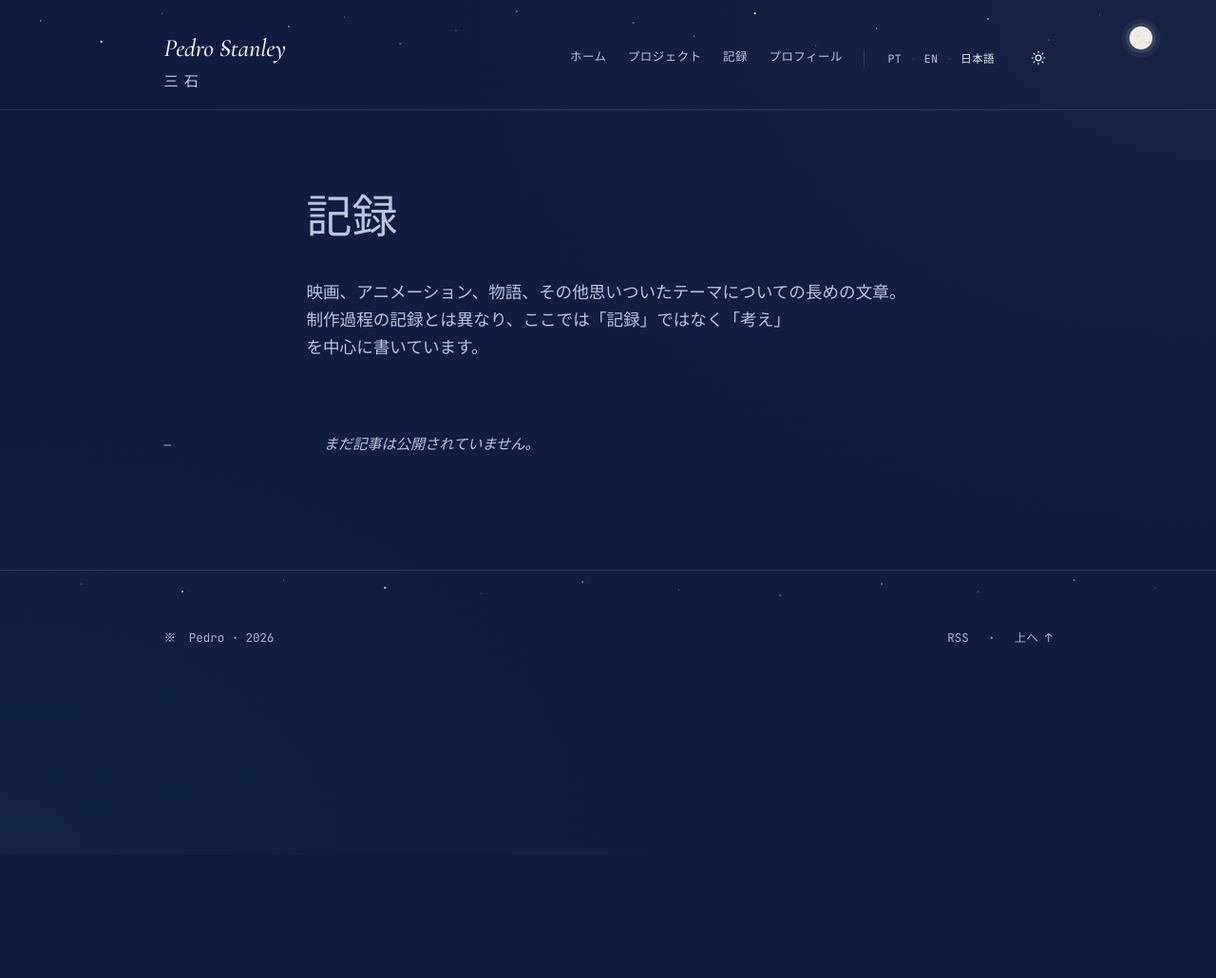
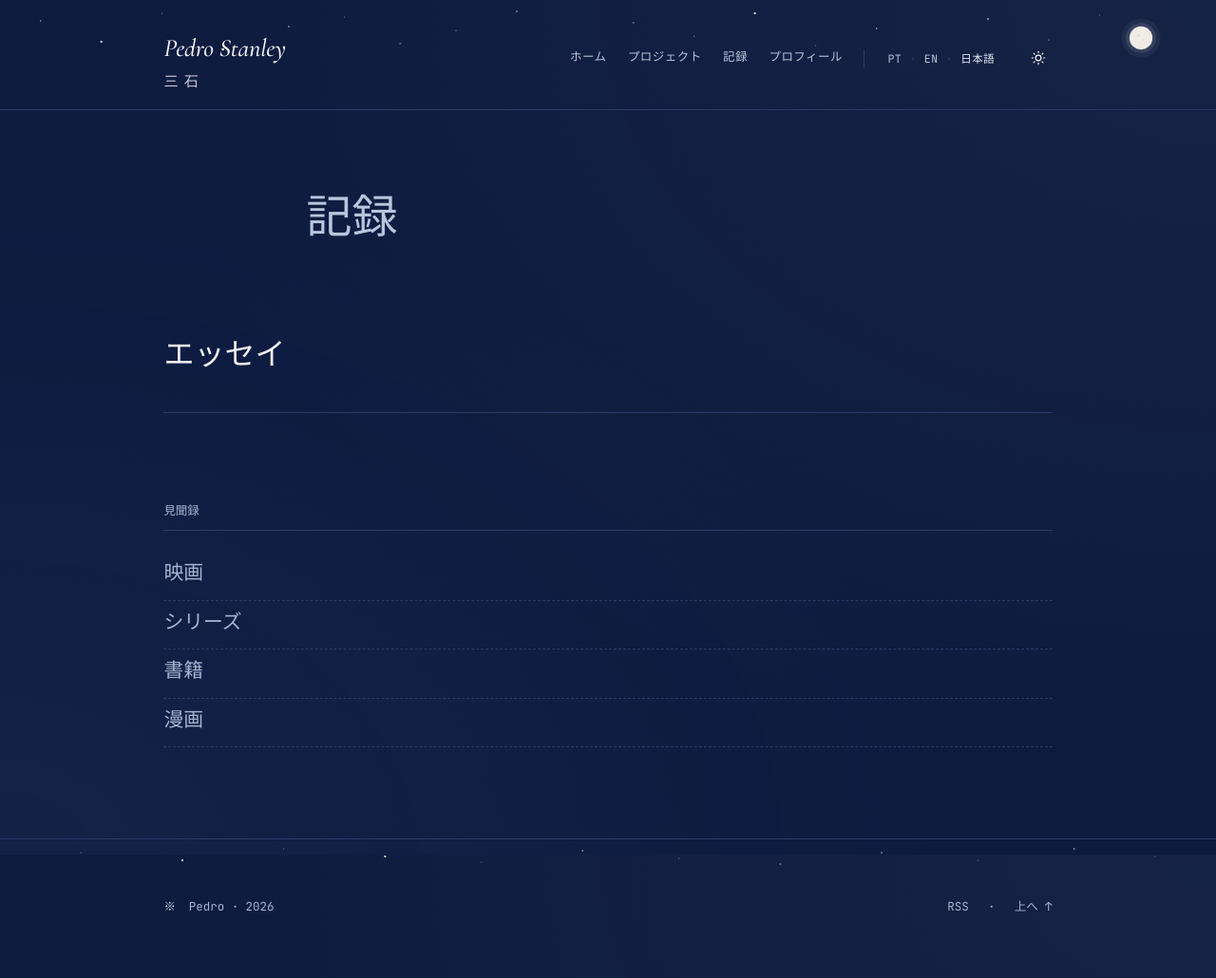
Before and after one commit to sanseki3/sanseki3.github.io, a Jekyll site: the page built from ja/archive.html, in a window 1280 px wide. Shown: the whole page at 95% size. Built offline with Jekyll 4.4.1, drawn with Linux system fonts in a browser that asks for light colours; before the commit the page ends 900 px from its top, so only the background shows below that.

Commit message:
Arquivo: índice com Ensaios (linkado) + Registros (4 itens inertes); ensaios viram sub-página /archive/essays/ + traduções

```diff
--- a/_data/i18n.yml
+++ b/_data/i18n.yml
@@ -51,6 +51,14 @@ home_intro:
 nav_home:     { pt-br: "Início",   en: "Home",     ja: "ホーム" }
 nav_projects: { pt-br: "Projetos", en: "Projects", ja: "プロジェクト" }
 nav_archive:  { pt-br: "Arquivo",  en: "Archive",  ja: "記録" }
+
+# Página Arquivo: rótulos do índice
+archive_essays_label: { pt-br: "Ensaios",     en: "Essays",  ja: "エッセイ" }
+archive_records:      { pt-br: "Registros",   en: "Records", ja: "見聞録" }
+archive_films:        { pt-br: "Filmes",      en: "Films",   ja: "映画" }
+archive_series:       { pt-br: "Séries",      en: "Series",  ja: "シリーズ" }
+archive_books:        { pt-br: "Livros",      en: "Books",   ja: "書籍" }
+archive_comics:       { pt-br: "Quadrinhos",  en: "Comics",  ja: "漫画" }
 nav_about:    { pt-br: "Sobre",    en: "About",    ja: "プロフィール" }
 
 theme_toggle:
--- a/assets/css/main.css
+++ b/assets/css/main.css
@@ -684,6 +684,74 @@ pre code { background: none; padding: 0; }
   border-left: 1px solid var(--color-rule);
 }
 
+
+/* -----------  ARQUIVO (página índice)  ----------- */
+.archive-list {
+  list-style: none;
+  padding: 0;
+  margin: 0;
+}
+.archive-item {
+  padding: var(--space-md) 0;
+  border-bottom: 1px solid var(--color-rule);
+}
+.archive-item__title {
+  font-family: var(--font-display);
+  font-style: italic;
+  font-weight: 500;
+  margin: 0;
+  line-height: 1.2;
+}
+.archive-item__title a {
+  color: var(--color-ink);
+  background: none;
+  text-decoration: none;
+  transition: color 0.2s ease;
+}
+.archive-item__title a:hover,
+.archive-item__title a:focus {
+  color: var(--color-accent);
+  background: none;
+}
+
+/* Bloco "Ensaios" (autoral, destacado) */
+.archive-list--featured .archive-item {
+  padding: var(--space-lg) 0;
+}
+.archive-list--featured .archive-item__title {
+  font-size: 2rem;
+}
+
+/* Seção "Registros" (registros de consumo, listagem mais leve) */
+.archive-section {
+  margin-top: var(--space-xxl);
+}
+.archive-section__title {
+  font-family: var(--font-mono);
+  font-size: 0.78rem;
+  color: var(--color-muted);
+  text-transform: uppercase;
+  letter-spacing: 0.12em;
+  margin: 0 0 var(--space-md);
+  padding-bottom: var(--space-sm);
+  border-bottom: 1px solid var(--color-rule);
+}
+.archive-list--compact .archive-item {
+  padding: var(--space-sm) 0;
+  border-bottom: 1px dashed var(--color-rule);
+}
+.archive-list--compact .archive-item__title {
+  font-size: 1.3rem;
+  font-weight: 400;
+}
+.archive-list--compact .archive-item__title a {
+  color: var(--color-ink-soft);
+}
+.archive-item--inert .archive-item__title {
+  color: var(--color-muted);
+  cursor: default;
+}
+
 /* -----------  TIPOGRAFIA EM JAPONÊS  ----------- */
 .lang-ja {
   font-family: 'Noto Serif JP', 'Newsreader', 'Hiragino Mincho ProN', 'Yu Mincho', serif;
@@ -702,7 +770,8 @@ pre code { background: none; padding: 0; }
   letter-spacing: 0;
   font-style: normal !important;
 }
-.lang-ja .project-card__logline {
+.lang-ja .project-card__logline,
+.lang-ja .archive-item__title {
   font-family: 'Noto Serif JP', 'Newsreader', serif;
   font-style: normal;
 }
--- a/ja/archive.html
+++ b/ja/archive.html
@@ -8,21 +8,36 @@ translations:
   pt-br: /pt/arquivo/
 ---
 
+{%- assign t = site.data.i18n -%}
+
 <div class="wrap">
   <header class="page-content" style="padding-bottom: var(--space-md);">
     <h1><em>記録</em></h1>
-    <p style="color: var(--color-ink-soft); font-size: 1.1rem;">
-      映画、アニメーション、物語、その他思いついたテーマについての長めの文章。
-      制作過程の記録とは異なり、ここでは「記録」ではなく「考え」を中心に書いています。
-    </p>
   </header>
 
-  <ul class="post-list">
-    <li class="post-item">
-      <span class="post-item__date">—</span>
-      <div>
-        <p class="post-item__excerpt"><em>まだ記事は公開されていません。</em></p>
-      </div>
+  {%- comment -%} Conteúdo autoral, destacado {%- endcomment -%}
+  <ul class="archive-list archive-list--featured">
+    <li class="archive-item">
+      <h2 class="archive-item__title"><a href="/ja/archive/essays/">{{ t.archive_essays_label.ja }}</a></h2>
     </li>
   </ul>
+
+  {%- comment -%} Registros de consumo, listagem leve, links pendentes {%- endcomment -%}
+  <section class="archive-section" aria-labelledby="archive-records">
+    <h2 id="archive-records" class="archive-section__title">{{ t.archive_records.ja }}</h2>
+    <ul class="archive-list archive-list--compact">
+      <li class="archive-item archive-item--inert">
+        <h3 class="archive-item__title">{{ t.archive_films.ja }}</h3>
+      </li>
+      <li class="archive-item archive-item--inert">
+        <h3 class="archive-item__title">{{ t.archive_series.ja }}</h3>
+      </li>
+      <li class="archive-item archive-item--inert">
+        <h3 class="archive-item__title">{{ t.archive_books.ja }}</h3>
+      </li>
+      <li class="archive-item archive-item--inert">
+        <h3 class="archive-item__title">{{ t.archive_comics.ja }}</h3>
+      </li>
+    </ul>
+  </section>
 </div>
```
Also changed, not shown: archive.html (+25 -10 lines), archive/essays.html (added, +28 -0 lines), ja/archive/essays.html (added, +28 -0 lines), pt/arquivo.html (+24 -27 lines), pt/arquivo/ensaios.html (added, +46 -0 lines).
